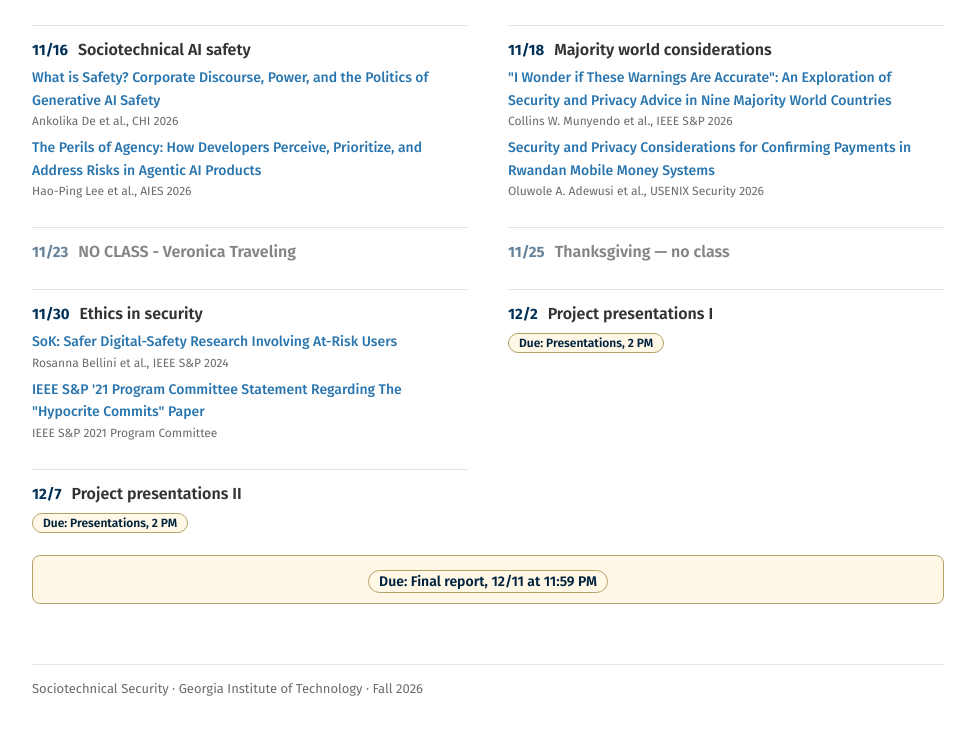
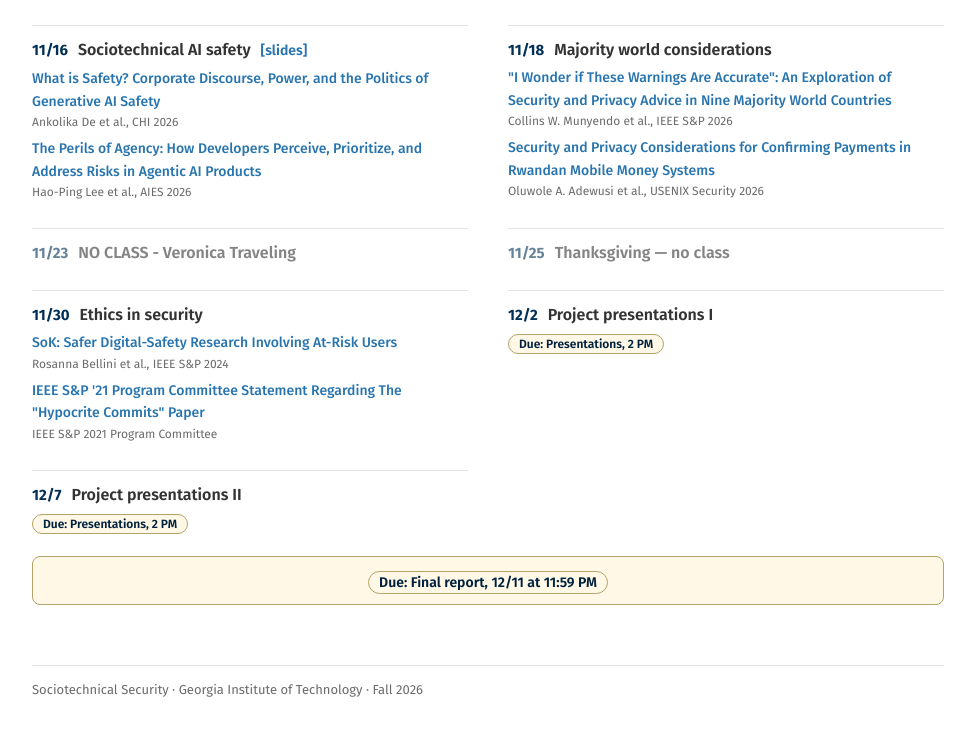
Before and after one commit to sociotechnical-security/sociotechnical-security.github.io, a plain HTML site: page schedule.html in a window 1280 px wide. Shown: the part 2885-3620 px from the top of the page, without its empty margins (152-1127 px from the left). Drawn offline with Linux system fonts and the light colour scheme.

Commit message:
lecture22

```diff
--- a/schedule.html
+++ b/schedule.html
@@ -354,6 +354,7 @@
         <div class="day-header">
           <span class="day-date">11/16</span>
           <span class="day-topic">Sociotechnical AI safety</span>
+          <a class="slides-link" href="resources/slides/lecture22.pdf">[slides]</a>
         </div>
         <div class="reading">
           <p class="reading-title"><a href="https://yixinzou.github.io/publications/pdf/chi2026-de.pdf">What is Safety? Corporate Discourse, Power, and the Politics of Generative AI Safety</a></p>
```
Also changed, not shown: 1 other file.
